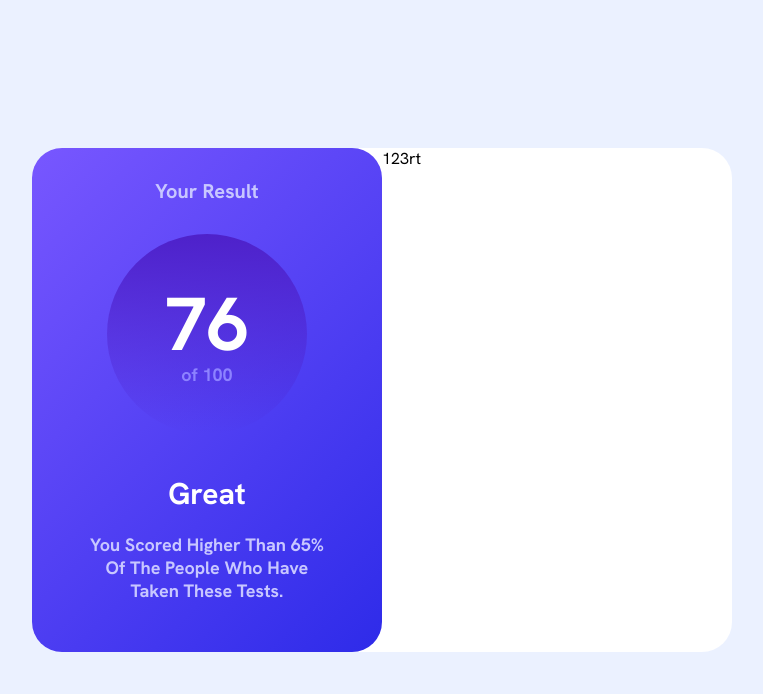
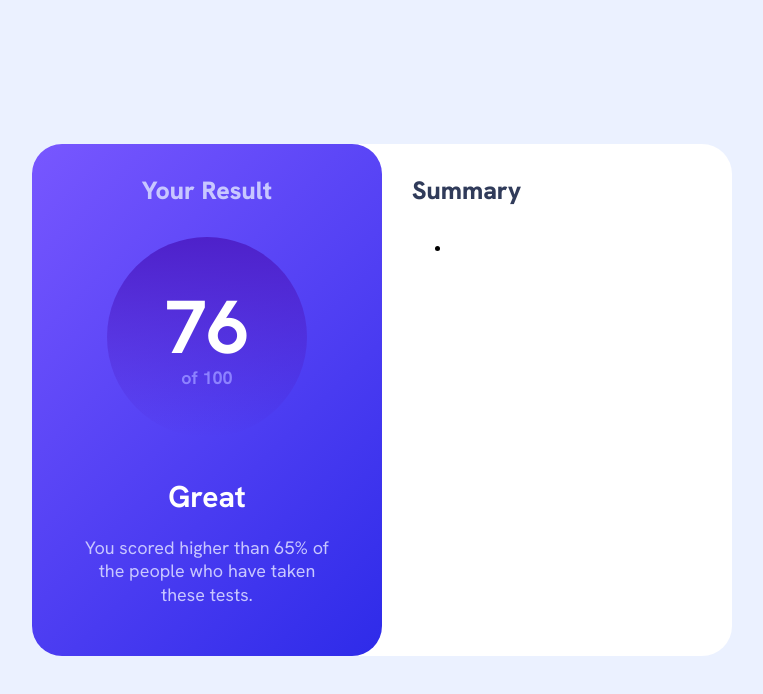
Before and after one commit to MemoBiomy/Result-summary-component, a plain HTML site: page index.html in a window 1280 px wide. Shown: the whole page, without its empty margins (258-1021 px from the left). Drawn offline with Linux system fonts and the light colour scheme.

Commit message:
Some changes

```diff
--- a/index.html
+++ b/index.html
@@ -3,7 +3,7 @@
 <head>
   <meta charset="UTF-8">
   <meta name="viewport" content="width=device-width, initial-scale=1.0">
-  <link rel="icon" type="image/png" sizes="32x32" href="./assets/images/favicon-32x32.png">
+  <!-- <link rel="icon" type="image/png" sizes="32x32" href="./assets/images/favicon-32x32.png"> -->
   <!-- CSS file -->
   <link rel="stylesheet" href="style.css">
   <!-- Google fonts -->
@@ -28,7 +28,10 @@
       </div>
     </div>
     <div class="summary">
-      123rt
+      <p>summary</p>
+      <ul>
+        <li></li>
+      </ul>
     </div>
   </div>
 </body>
--- a/style.css
+++ b/style.css
@@ -20,6 +20,10 @@
 --txt-size: 18px;
 }
 /* variables end */
+
+* {
+    box-sizing: border-box;
+}
 
 body {
     margin: 0;
@@ -53,9 +57,9 @@ body {
 
 .result > p {
     color: var(--nue-lavender);
-    font-size: 20px;
+    font-size: 25px;
     margin: 30px 0;
-    font-weight: 700;
+    font-weight: 800;
 }
 
 .result .circle {
@@ -96,14 +100,26 @@ body {
 }
 
 .result .footer p:last-child {
-    color: var(--nue-lavender);
     max-width: 250px;
     font-size: var(--txt-size);
     color: var(--nue-lavender);
-    font-weight: 700;
     margin: 0 auto 50px;
+    line-height: 1.3;
+    text-transform: lowercase;
+}
+
+.result .footer p:last-child::first-letter {
+    text-transform: uppercase;
 }
 
 .summary {
+    padding: 30px;
+    text-transform: capitalize;
+}
 
+.summary > p {
+    margin: 0 0 30px;
+    font-size: 25px;
+    font-weight: 800;
+    color: var(--nue-gray);
 }
```
